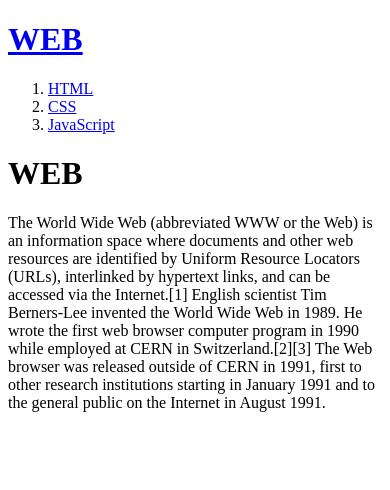
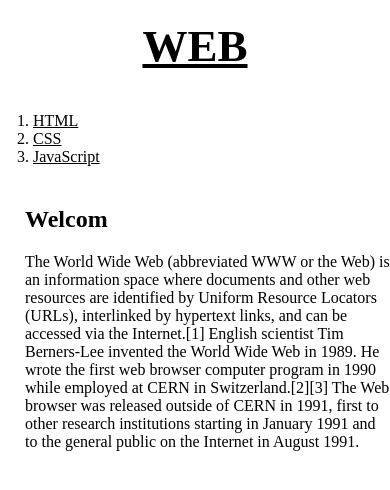
Before and after one commit to Andrew0937/web1, a plain HTML site: page index.html in a window 390 px wide. Drawn offline with Linux system fonts and the light colour scheme.

Commit message:
Add files via upload

```diff
--- a/index.html
+++ b/index.html
@@ -3,17 +3,22 @@
 <head>
 <title>WEB - html</title>
 <meta charset="utf-8">
+<link rel="stylesheet" href="style.css">
 </head>
 
 <body>
   <h1><a href="index.html">WEB</a></h1>
+  <div id="grid">
     <ol>
       <li><a href="1.html">HTML</a></li>
       <li><a href="2.html">CSS</a></li>
       <li><a href="3.html">JavaScript</a></li>
     </ol>
+    <div id="article">
 
-<h1>WEB</h1>
+      <h2>Welcom</h2>
       <p>The World Wide Web (abbreviated WWW or the Web) is an information space where documents and other web resources are identified by Uniform Resource Locators (URLs), interlinked by hypertext links, and can be accessed via the Internet.[1] English scientist Tim Berners-Lee invented the World Wide Web in 1989. He wrote the first web browser computer program in 1990 while employed at CERN in Switzerland.[2][3] The Web browser was released outside of CERN in 1991, first to other research institutions starting in January 1991 and to the general public on the Internet in August 1991.</p>
+    </div>
+  </div>
 </body>
 </html>
--- /dev/null
+++ b/style.css
@@ -0,0 +1,40 @@
+body{
+  margin:0;
+}
+a {
+    color:black;
+  }
+  h1 {
+    font-size:45px;
+    text-align: center;
+    border-bottom: 1px solid gray;
+    margin:0;
+    padding:20px;
+  }
+  ol{
+    border-right:1px solid gray;
+    width:100px;
+    margin:0;
+    padding:20px;
+  }
+  #grid{
+    display: grid;
+    grid-template-columns: 150px 1fr;
+  }
+  #grid ol{
+    padding-left: 33px;
+  }
+  #grid #article{
+    padding-left: 25px;
+  }
+  @media(max-width:800px){
+    #grid{
+      display: block;
+    }
+    ol{
+      border-right: none;
+    }
+    h1{
+      border-bottom: none;
+    }
+  }
```
Also changed, not shown: 2.html (+0 -51 lines). Lines whose indentation alone changed are shown as unchanged.
